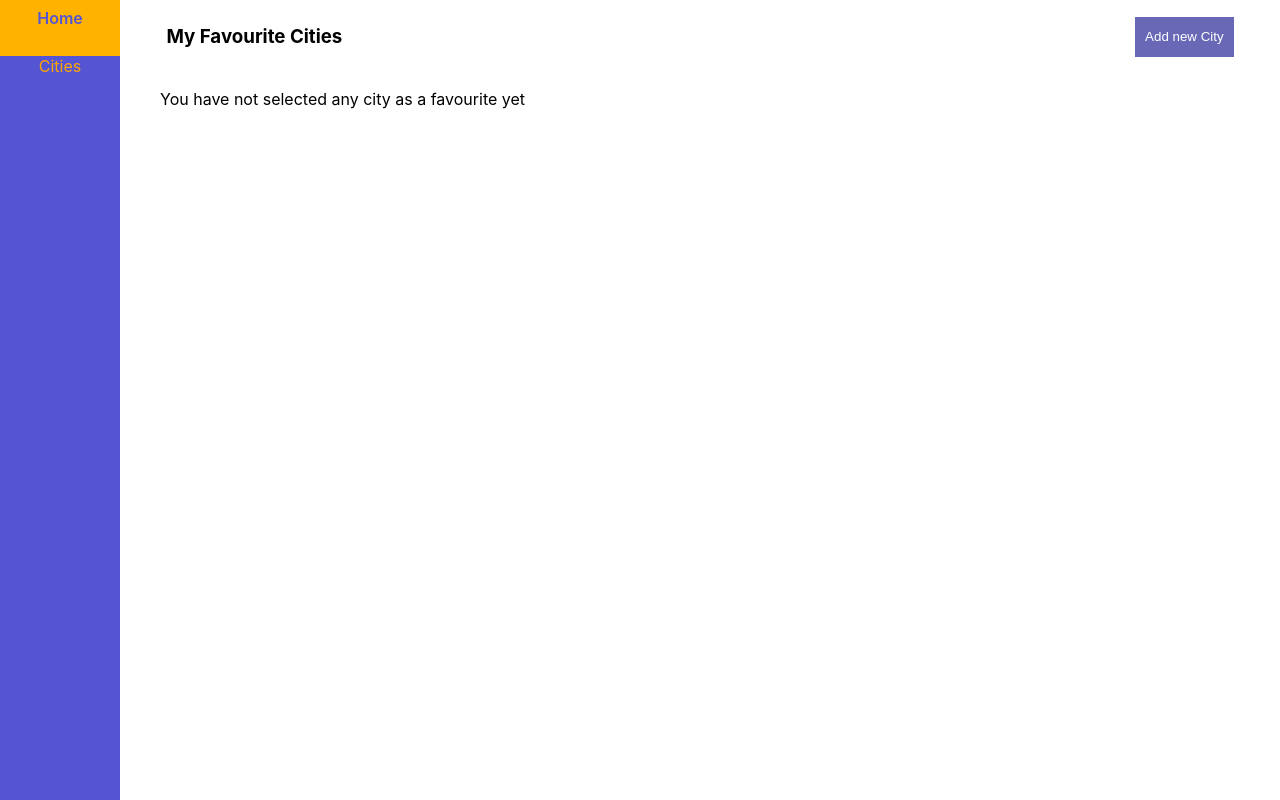
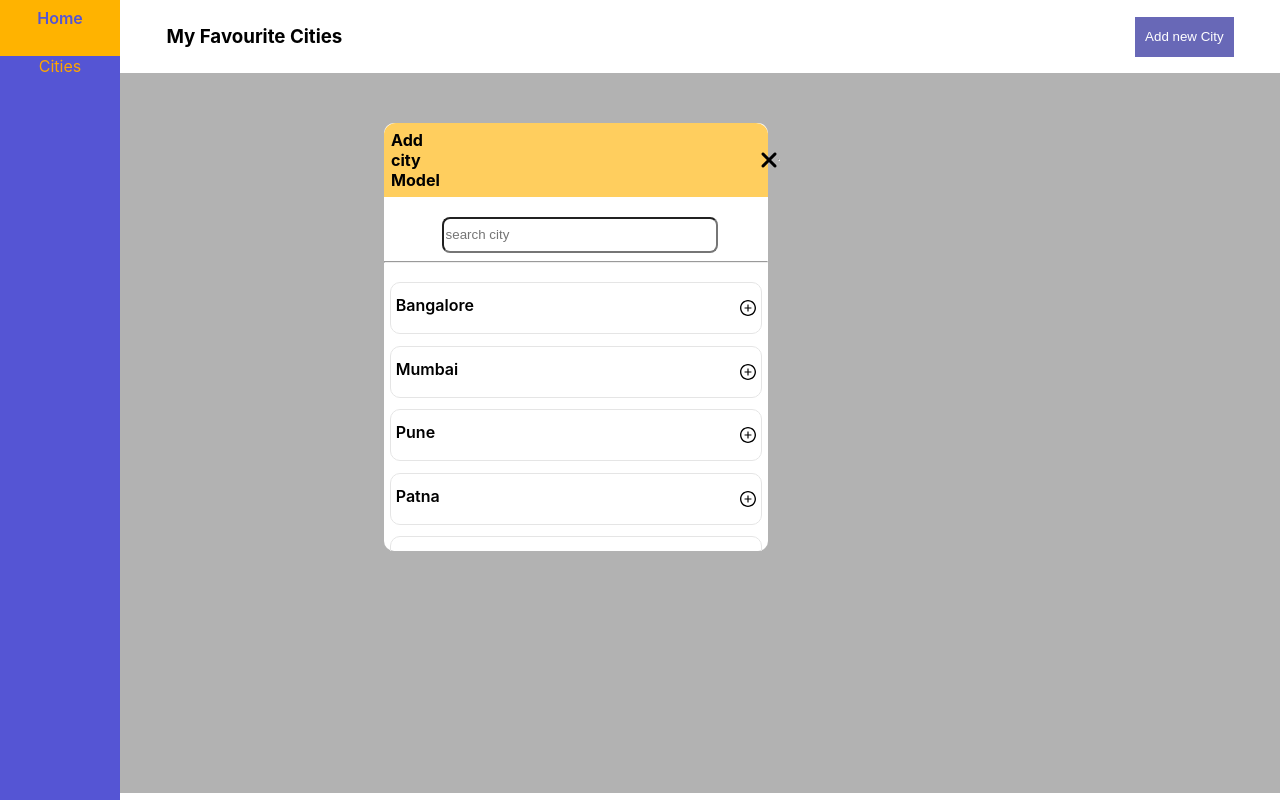
Before and after one commit to Refactor-FS-Bootcamp/weather-app-project-Priyathamsubhash, a React (Create React App) app in the folder weather_app/: page / in a window 1280 px wide. Both pictures are taken after a click on the button "Add new City". Built offline with nearby package versions, Linux system fonts and the light colour scheme.

Commit message:
completed weather app task 4

```diff
--- a/weather_app/src/App.css
+++ b/weather_app/src/App.css
@@ -1,5 +1,4 @@
-
-.active{
+.active {
   background-color: orange;
   color: rgb(104, 104, 183);
 }
@@ -7,12 +6,12 @@
   height:100vh;
   width:calc(100vh-50vh);
 } */
-body{
-  margin:0;
+body {
+  margin: 0;
   padding: 0;
 }
-.header{
-  display:flex;
+.header {
+  display: flex;
   justify-content: space-between;
   align-items: center;
   padding: 0.5%;
@@ -21,73 +20,144 @@ body{
 /* .content{
  margin-left: 5px;
 } */
-.homeContent{
-
- height:calc(100vh-10vh);
+.homeContent {
+  height: calc(100vh-10vh);
 }
 
-.cityContent{
-  width:40%;
-  height:500px;
-  margin-left:40vh;
-  border-radius:15px;
+.cityContent {
+  width: 40%;
+  height: 500px;
+  margin-left: 40vh;
+  border-radius: 15px;
   box-shadow: 0.3em 0.3em 1em rgba(0, 0, 0, 0.6);
 }
-.cityContentHead{
-display:flex;
-justify-content: space-between;
-align-items: center;
-margin: 10px;
-/* margin-bottom: 0; */
+.cityContentHead {
+  display: flex;
+  justify-content: space-between;
+  align-items: center;
+  margin: 10px;
+  /* margin-bottom: 0; */
 }
-.cityMain{
-  padding:10px;
+.cityMain {
+  padding: 10px;
   padding-top: 0;
 }
-body{
-  margin:0;
-  padding:0;
+body {
+  margin: 0;
+  padding: 0;
 }
-.sider{
-  margin-top:0;
-  height:100vh;
-  width:15vh;
+.sider {
+  margin-top: 0;
+  height: 100vh;
+  width: 15vh;
   background-color: rgb(85, 85, 212);
   text-align: center;
 }
-.active-container{
+.active-container {
   /* align-items: center; */
   background-color: rgb(255, 179, 0);
   color: rgb(85, 85, 212);
-  height:40px;
+  height: 40px;
   font-weight: 600;
   padding: 8px;
-
-
 }
-.deactive-container{
+.deactive-container {
   color: orange;
-  height:40px;
-
+  height: 40px;
 }
-.custom-lay{
-  float:left;
+.custom-lay {
+  float: left;
 }
-.ctybtn{
+.ctybtn {
   background-color: rgb(104, 104, 183);
-  color:white;
-  border:none;
-  height:40px;
+  color: white;
+  border: none;
+  height: 40px;
   padding: 10px;
   margin-right: 5vh;
+}
+.homeContent {
+  margin-left: 20vh;
+  /* height:calc(100vh-10vh); */
+}
+.plus_symbol {
+  margin-right: 4vh;
+  font-size: 3vh;
+  border-radius: 20px;
+}
+.model-header {
+  background-color: #ffce5e;
+  display: flex;
+  flex-direction: row;
+  justify-content: space-between;
+  align-items: center;
+  height: 60px;
+  font-size: x-large;
+  color: black;
+  border-radius: 12px 12px 0 0;
+  padding: 7px;
+}
+.model-wrapper {
+  margin-top: 0;
+  width: 100%;
+  height: 90vh;
+  background: rgba(0, 0, 0, 0.3);
+}
+.into {
+  align-items: center;
+  justify-content: center;
+}
 
+.model-content {
+  width: 30%;
+  margin-left: 30%;
+  border-radius: 5px;
+  border: none;
+  background: white;
+  border-radius: 10px;
 }
-.homeContent{
-  margin-left:20vh;
- /* height:calc(100vh-10vh); */
+.city-content {
+  text-align: center;
+  max-height: 280px;
+  overflow-x: hidden;
+  overflow-y: auto;
+  cursor: pointer;
+  /* overflow: hidden; */
 }
-.plus_symbol{
-  margin-right: 4vh;
-  font-size: 3.5vh;
+.search {
+  align-items: center;
+  align-self: center;
+  margin-left: 15%;
+  margin-top: 5%;
+  width: 70%;
+  border-radius: 8px;
+  height: 30px;
+}
+.into {
+  margin-right: 0;
+}
+.cityNameContent {
+  display: flex;
+  justify-content: space-between;
+  align-items: center;
 
+  border: 1px solid #e5e5e5;
+  border-radius: 10px;
+  margin-top: 0;
+  margin: 3% 1.5%;
+  padding: 5px;
+  font-weight: 600;
+  height: 40px;
 }
+ .x-mark{
+  margin-left:40vh
+}
+/* @media screen and (max-width: 768px) {
+  .sider {
+    width: 100%;
+    height: 76px;
+    background: #633ea5;
+    display: flex;
+    flex-direction: row;
+  }
+} */
--- /dev/null
+++ b/weather_app/src/CityData/citieslist.js
@@ -0,0 +1,86 @@
+export const Cities = [
+    {
+      id: "1",
+      name: "Bangalore",
+      desc: "Clear with periodic clouds",
+      temp: "20 °C",
+      humidity: "52.0%"
+    },
+    {
+      id: "2",
+      name: "Mumbai",
+      desc: "Clear with periodic clouds",
+      temp: "20 °C",
+      humidity: "52.0%"
+    },
+    {
+      id: "3",
+      name: "Pune",
+      desc: "Clear with periodic clouds",
+      temp: "20 °C",
+      humidity: "52.0%"
+    },
+    {
+      id: "4",
+      name: "Patna",
+      desc: "Clear with periodic clouds",
+      temp: "20 °C",
+      humidity: "52.0%"
+    },
+    {
+      id: "5",
+      name: "Delhi",
+      desc: "Clear with periodic clouds",
+      temp: "20 °C",
+      humidity: "52.0%"
+    },
+    {
+      id: "6",
+      name: "Kolkata",
+      desc: "Clear with periodic clouds",
+      temp: "20 °C",
+      humidity: "52.0%"
+    },
+    {
+      id: "7",
+      name: "Punjab",
+      desc: "Clear with periodic clouds",
+      temp: "20 °C",
+      humidity: "52.0%"
+    },
+    {
+      id: "8",
+      name: "Rajasthan",
+      desc: "Clear with periodic clouds",
+      temp: "20 °C",
+      humidity: "52.0%"
+    },
+    {
+      id: "9",
+      name: "Surat",
+      desc: "Clear with periodic clouds",
+      temp: "20 °C",
+      humidity: "52.0%"
+    },
+    {
+      id: "10",
+      name: "Ranchi",
+      desc: "Clear with periodic clouds",
+      temp: "20 °C",
+      humidity: "52.0%"
+    },
+    {
+      id: "11",
+      name: "Chennai",
+      desc: "Clear with periodic clouds",
+      temp: "20 °C",
+      humidity: "52.0%"
+    },
+    {
+      id: "12",
+      name: "Jaipur",
+      desc: "Clear with periodic clouds",
+      temp: "20 °C",
+      humidity: "52.0%"
+    }
+  ];
--- a/weather_app/src/components/Header.js
+++ b/weather_app/src/components/Header.js
@@ -1,14 +1,26 @@
-import React from 'react'
-import Button from './Button'
+// import React from 'react'
+// import Button from './Button'
+import Modal from "../pages/modal";
+import React, { useState } from 'react'
+//import Button from './Button'
+// import Model from './Model';
+
 
 export default function Header(props) {
+  const [showModel,setShowModel]=useState(false);
+  const addCity=()=>{
+    setShowModel(!showModel);
+// console.log("Add city")
+  }
   return (
     <>
     <div className="header">
+        <h3>{props.text}</h3>
+        {/* {props.item && <Button class="ctybtn" item={props.item} handleClick={addCity}/>} */}
+      {props.item&& <button className='ctybtn' onClick={addCity}>Add new City</button> }
 
-        <h3>{props.text}</h3>
-        {props.item && <Button class="ctybtn" item={props.item}/>}
     </div>
+    {showModel?<Modal/>:<></>}
         </>
   )
 }
--- a/weather_app/src/components/pages/Cities.js
+++ /dev/null
@@ -1,20 +0,0 @@
-import React from 'react'
-import Header from '../Header'
-
-export default function City() {
-  return (
-    <div className='city' >
-        <Header/>
-       <div className='cityContent'>
-       <div  className='cityContentHead' >
-       <h4 className="cityHead">Cities </h4>
-       <i class="fa-regular fa-plus plus_symbol"></i>
-       </div>
-        <hr/>
-        <div className="cityMain" >
-        <p>No city selected</p>
-        </div>
-       </div>
-    </div>
-  )
-}
--- a/weather_app/src/components/pages/Home.js
+++ /dev/null
@@ -1,14 +0,0 @@
-import React from 'react'
-import Header from '../Header'
-
-export default function Home() {
-  return (
-    <div className='home'>
-     <Header text="My Favourite Cities" item="Add new City"/>
-       <div className='homeContent'>
-       <p className='para'>You have not selected any city as a favourite yet
-              </p>
-     </div>
-    </div>
-  )
-}
--- /dev/null
+++ b/weather_app/src/pages/Cities.js
@@ -0,0 +1,20 @@
+import React from "react";
+import Header from "../components/Header";
+// import citylist from "../City Data/citieslist"
+export default function City() {
+  return (
+    <div className="city">
+      <Header />
+      <div className="cityContent">
+        <div className="cityContentHead">
+          <h4 className="cityHead">Cities </h4>
+          <i class="fa-regular fa-plus plus_symbol"></i>
+        </div>
+        <hr />
+        <div className="cityMain">
+          <p>No Cities To Select</p>
+        </div>
+      </div>
+    </div>
+  );
+}
--- /dev/null
+++ b/weather_app/src/pages/Home.js
@@ -0,0 +1,14 @@
+import React from "react";
+import Header from "../components/Header";
+export default function Home() {
+  return (
+    <div className="home">
+      <Header text="My Favourite Cities" item="Add new City" />
+      <div className="homeContent">
+      {/* <p className="para">
+          You have not selected any city as a favourite yet
+        </p> */}
+      </div>
+    </div>
+  );
+}
--- /dev/null
+++ b/weather_app/src/pages/modal.js
@@ -0,0 +1,76 @@
+import React from "react";
+import { useState } from "react";
+import { Cities } from "../CityData/citieslist";
+import Header from "../components/Header";
+import Home from "./Home";
+export default function Model() {
+  const [search, setSearch] = useState("");
+  const [cities, setCities] = useState(Cities);
+  const [selectedCities, setSelectedCities] = useState([]);
+
+  const searchChange = (e) => {
+    setSearch(e.target.value);
+    const filterCities = Cities.filter((city) => {
+      if (!selectedCities.includes(city)) {
+        return city.name.toLowerCase().includes(e.target.value.toLowerCase());
+      }
+    });
+    setCities(filterCities);
+  };
+  const addCity = (city) => {
+    const filterCities = cities.filter((c) => city.id !== c.id);
+    setCities(filterCities);
+    setSelectedCities([...selectedCities, city]);
+    console.log(selectedCities);
+  };
+
+  return (
+    <>
+      <div className="model-wrapper">
+        <Header />
+        <div className="model-content">
+          <div className="model-header">
+            <h6>Add city Model </h6>
+            <i class="fa-solid fa-xmark x-mark"></i>
+            <hr />
+          </div>
+          <input
+            className="search"
+            onChange={searchChange}
+            value={search}
+            placeholder="search city"
+          />
+          <hr />
+          <div className="city-content">
+            {cities.map((city) => {
+              //  if(!selectedCities.includes(city)){
+              return (
+                <div>
+                  <div
+                    onClick={() => addCity(city)}
+                    className="cityNameContent"
+                  >
+                    <p style={{ marginTop: "10px" }}>{city.name}</p>
+                    <svg
+                      viewBox="64 64 896 896"
+                      focusable="false"
+                      data-icon="plus-circle"
+                      width="1em"
+                      height="1em"
+                      fill="currentColor"
+                      aria-hidden="true"
+                    >
+                      <path d="M696 480H544V328c0-4.4-3.6-8-8-8h-48c-4.4 0-8 3.6-8 8v152H328c-4.4 0-8 3.6-8 8v48c0 4.4 3.6 8 8 8h152v152c0 4.4 3.6 8 8 8h48c4.4 0 8-3.6 8-8V544h152c4.4 0 8-3.6 8-8v-48c0-4.4-3.6-8-8-8z"></path>
+                      <path d="M512 64C264.6 64 64 264.6 64 512s200.6 448 448 448 448-200.6 448-448S759.4 64 512 64zm0 820c-205.4 0-372-166.6-372-372s166.6-372 372-372 372 166.6 372 372-166.6 372-372 372z"></path>
+                    </svg>
+                  </div>
+                </div>
+              );
+              // }
+            })}
+          </div>
+        </div>
+      </div>
+    </>
+  );
+}
```
Also changed, not shown: weather_app/src/App.js (+6 -7 lines), weather_app/src/Routes/AppRoutes.js (renamed from weather_app/src/components/Routes/AppRoutes.js).
